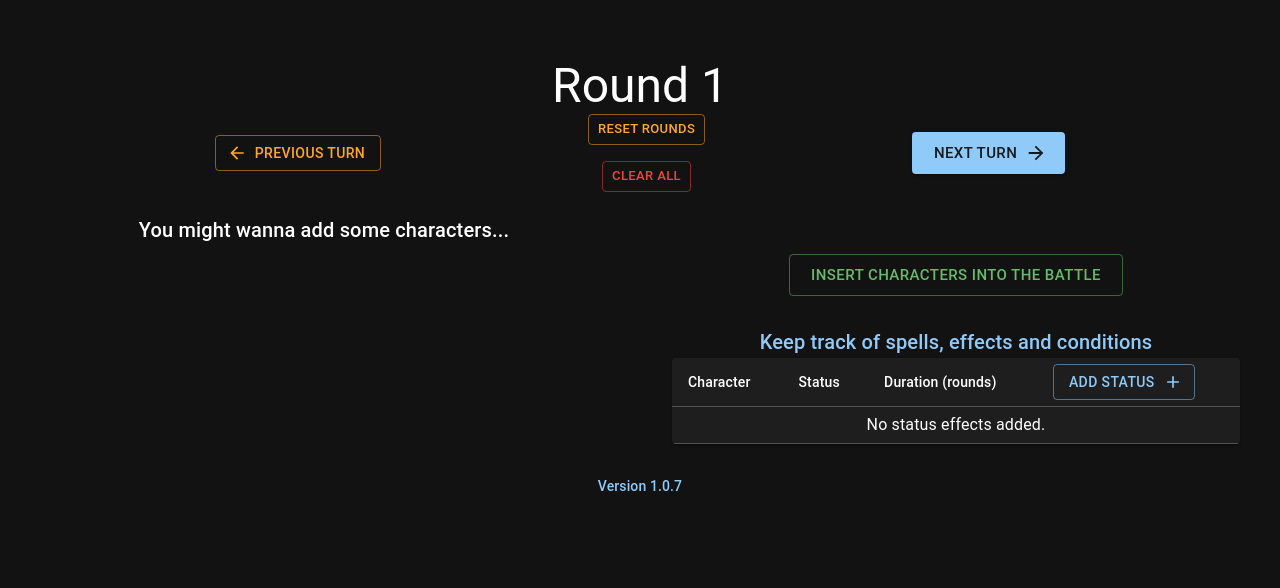
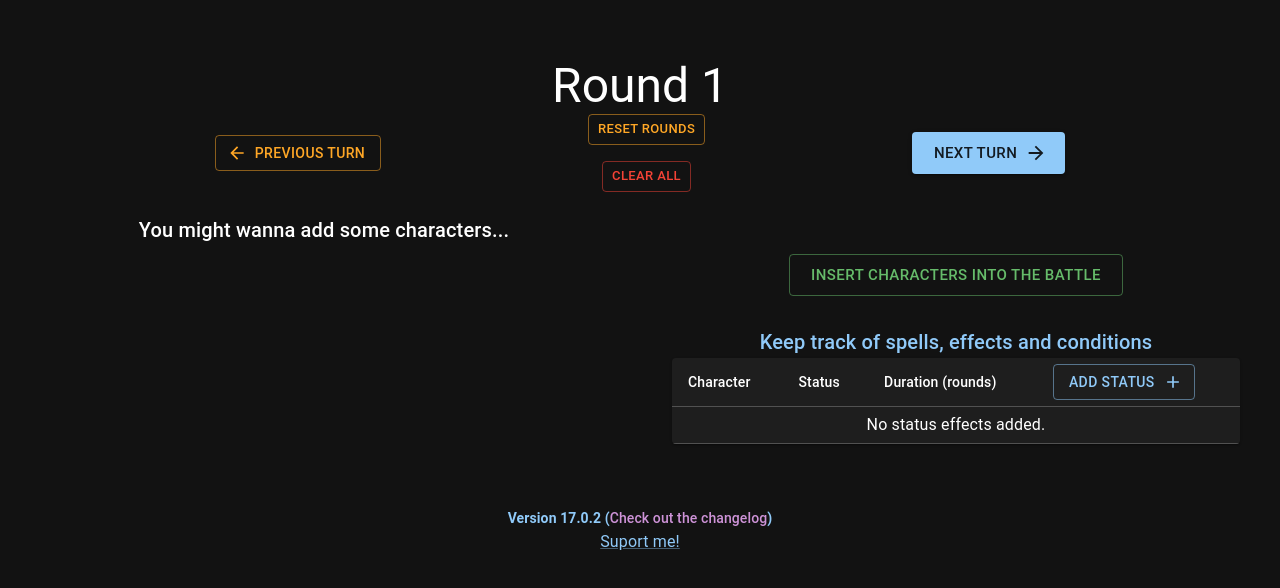
Before and after one commit to StefMTP/encounter-initiative-tracker, a React (Create React App) app: page / in a window 1280 px wide. Shown: the top 588 px of the page. Built offline with nearby package versions, Linux system fonts and the light colour scheme.

Commit message:
footer with links

```diff
--- a/src/App.tsx
+++ b/src/App.tsx
@@ -5,6 +5,7 @@ import {
   Box,
   Grid,
   Typography,
+  Link,
 } from "@mui/material";
 import "./global.css";
 import Header from "./components/Structure/Header";
@@ -16,6 +17,7 @@ import PlayerStatusesProvider from "./contexts/PlayerStatusesContext";
 import TurnContextProvider from "./contexts/TurnContext";
 import AlertContextProvider from "./contexts/AlertContext";
 import { version } from "./../package.json";
+import Footer from "./components/Structure/Footer";
 
 const darkTheme = createTheme({ palette: { mode: "dark" } });
 
@@ -39,13 +41,7 @@ const App = () => {
                   <MainBar />
                   <SideBar />
                 </Grid>
-                <Typography
-                  textAlign="center"
-                  color="primary"
-                  variant="subtitle2"
-                >
-                  Version {version}
-                </Typography>
+                <Footer />
               </Box>
             </ThemeProvider>
           </TurnContextProvider>
--- /dev/null
+++ b/src/components/Structure/Footer.tsx
@@ -0,0 +1,44 @@
+import { Grid, Typography, Link } from "@mui/material";
+import { version } from "react";
+
+const Footer = () => {
+  return (
+    <Grid my={4}>
+      <Typography
+        fontWeight={600}
+        textAlign="center"
+        color="primary"
+        variant="subtitle2"
+      >
+        Version {version} (
+        <Link
+          href="https://github.com/StefMTP/encounter-initiative-tracker/blob/master/CHANGELOG.md"
+          target="_blank"
+          rel="noreferrer"
+          fontWeight={500}
+          color="secondary"
+          underline="hover"
+        >
+          Check out the changelog
+        </Link>
+        )
+      </Typography>
+      <Typography
+        textAlign="center"
+        color="primary"
+        variant="body2"
+      ></Typography>
+      <Typography textAlign="center" color="primary" variant="body1">
+        <Link
+          href="https://www.paypal.com/paypalme/stefmich69"
+          target="_blank"
+          rel="noreferrer"
+        >
+          Suport me!
+        </Link>
+      </Typography>
+    </Grid>
+  );
+};
+
+export default Footer;
```
